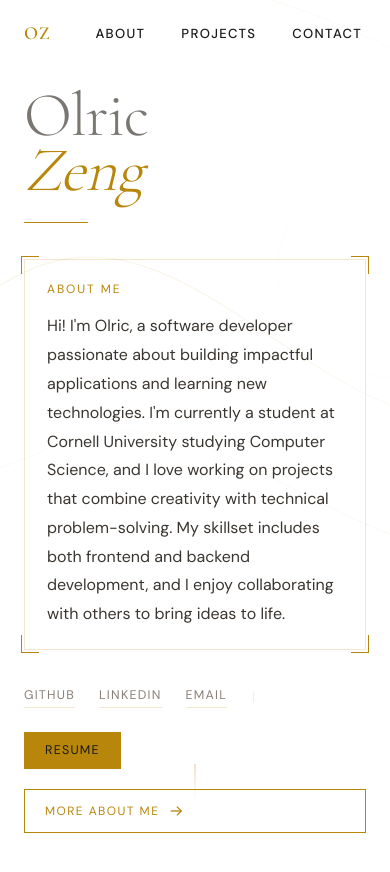
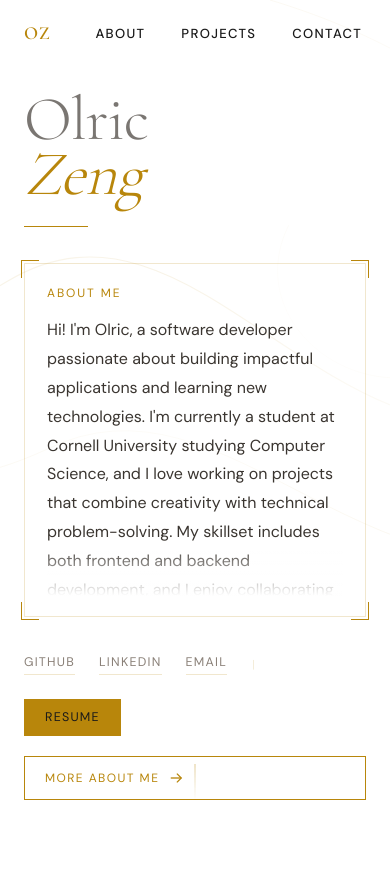
Before and after one commit to frxyoz/portfolio, a Next.js app: page / in a window 390 px wide. Shown: the top 872 px of the page. Built offline with nearby package versions, Linux system fonts and the light colour scheme.

Commit message:
Fixed mobile paging issue

```diff
--- a/src/app/globals.css
+++ b/src/app/globals.css
@@ -8,7 +8,7 @@ body {
   font-family: var(--font-body, 'DM Sans', 'Helvetica Neue', sans-serif);
   background: #ffffff;
   color: #1a1a1a;
-  overflow-x: hidden;
+  overflow-x: clip; /* clip (not hidden) avoids creating a scroll container, keeping IntersectionObserver working on mobile Safari */
   -webkit-font-smoothing: antialiased;
 }
 
--- a/src/components/HeroSection.tsx
+++ b/src/components/HeroSection.tsx
@@ -207,11 +207,21 @@ export default function HeroSection() {
     const [heroInView, setHeroInView] = useState(true);
     const [entered, setEntered] = useState(false);
     const isMobile = useIsMobile();
+    const [aboutExpanded, setAboutExpanded] = useState(false);
+    const aboutTextRef = useRef<HTMLParagraphElement>(null);
+    const [aboutNaturalHeight, setAboutNaturalHeight] = useState(0);
 
     useEffect(() => {
         const t = setTimeout(() => setEntered(true), 80);
         return () => clearTimeout(t);
     }, []);
+
+    useEffect(() => {
+        if (isMobile && aboutTextRef.current) {
+            setAboutNaturalHeight(aboutTextRef.current.scrollHeight);
+        }
+        if (!isMobile) setAboutExpanded(false);
+    }, [isMobile]);
 
     // Fade photo out when hero scrolls out of view (past the 280vh wrapper)
     useEffect(() => {
@@ -247,7 +257,14 @@ export default function HeroSection() {
     const op3 = useTransform(scrollYProgress, [0.06, 0.07], [0, 1]);
     const op4 = useTransform(scrollYProgress, [0.399, 0.401], [0, 1]);
 
-    const aboutText = profile.tagline.replace(/^["'"“”]+|["'"“”]+$/g, '');
+    const aboutText = profile.tagline.replace(/^[“'”””]+|[“'”””]+$/g, '');
+    // Collapsed: fits alongside social links + button. Expanded: those are hidden, freeing 215px.
+    const collapsedHeight = isMobile
+        ? Math.max(100, Math.min(document.documentElement.clientHeight - 548, 280))
+        : 120;
+    const expandedTextHeight = isMobile
+        ? Math.min(aboutNaturalHeight || 400, document.documentElement.clientHeight - 329)
+        : 0;
 
     return (
         <>
@@ -336,7 +353,8 @@ export default function HeroSection() {
                         }} />
 
                         {/* About Me box */}
-                        <div style={{
+                        <div
+                            style={{
                                 border: `1px solid ${ACCENT}33`,
                                 padding: isMobile ? '20px 22px' : '28px 34px',
                                 position: 'relative',
@@ -344,7 +362,10 @@ export default function HeroSection() {
                                 opacity: entered ? 1 : 0,
                                 transform: entered ? 'none' : 'translateY(16px)',
                                 transition: 'opacity 0.8s ease 0.28s, transform 0.8s ease 0.28s',
-                        }}>
+                                cursor: isMobile && !aboutExpanded ? 'pointer' : 'default',
+                            }}
+                            onClick={isMobile && !aboutExpanded ? () => setAboutExpanded(true) : undefined}
+                        >
                             {/* Corner accents — offset -4px so they extend outside the box border */}
                             {[
                                 { top: -4, left: -4, borderTop: `1.5px solid ${ACCENT}`, borderLeft: `1.5px solid ${ACCENT}` },
@@ -355,24 +376,70 @@ export default function HeroSection() {
                                 <div key={i} style={{ position: 'absolute', width: 18, height: 18, ...(s as React.CSSProperties) }} />
                             ))}
 
-                            <p style={{
-                                fontFamily: BODY, fontSize: '0.75rem', letterSpacing: '0.16em',
-                                textTransform: 'uppercase', color: ACCENT, marginBottom: 14,
-                            }}>
+                            <div style={{ display: 'flex', alignItems: 'center', justifyContent: 'space-between', marginBottom: 14 }}>
+                                <span style={{ fontFamily: BODY, fontSize: '0.75rem', letterSpacing: '0.16em', textTransform: 'uppercase', color: ACCENT }}>
                                     About Me
-                            </p>
+                                </span>
+                                {isMobile && aboutExpanded && (
+                                    <motion.button
+                                        initial={{ opacity: 0 }}
+                                        animate={{ opacity: 1 }}
+                                        transition={{ duration: 0.3, delay: 0.25 }}
+                                        onClick={(e) => { e.stopPropagation(); setAboutExpanded(false); }}
+                                        style={{
+                                            background: 'none', border: 'none', cursor: 'pointer',
+                                            display: 'flex', alignItems: 'center', gap: 5, padding: 0,
+                                            fontFamily: BODY, fontSize: '0.65rem', letterSpacing: '0.12em',
+                                            textTransform: 'uppercase', color: ACCENT,
+                                        }}
+                                    >
+                                        <svg width="10" height="10" viewBox="0 0 10 10" fill="none" stroke="currentColor" strokeWidth="1.6">
+                                            <line x1="5" y1="9" x2="5" y2="1" /><polyline points="1,5 5,1 9,5" />
+                                        </svg>
+                                        Show less
+                                    </motion.button>
+                                )}
+                            </div>
+                            {!isMobile ? (
                                 <p style={{
                                     fontFamily: BODY, fontSize: '1rem',
                                     color: '#3a3530', lineHeight: 1.8, marginBottom: 0,
                                 }}>
                                     {aboutText}
                                 </p>
+                            ) : (
+                                <motion.div
+                                    style={{ position: 'relative', overflow: 'hidden' }}
+                                    initial={{ height: collapsedHeight }}
+                                    animate={{ height: aboutExpanded ? expandedTextHeight : collapsedHeight }}
+                                    transition={{ duration: 0.5, ease: [0.22, 1, 0.36, 1] }}
+                                >
+                                    <p ref={aboutTextRef} style={{
+                                        fontFamily: BODY, fontSize: '1rem',
+                                        color: '#3a3530', lineHeight: 1.8, marginBottom: 0,
+                                    }}>
+                                        {aboutText}
+                                    </p>
+                                    <motion.div
+                                        animate={{ opacity: aboutExpanded ? 0 : 1 }}
+                                        transition={{ duration: 0.25 }}
+                                        style={{
+                                            position: 'absolute',
+                                            bottom: 0, left: 0, right: 0,
+                                            height: 52,
+                                            background: 'linear-gradient(to bottom, rgba(255,255,255,0), #ffffff)',
+                                            pointerEvents: 'none',
+                                        }}
+                                    />
+                                </motion.div>
+                            )}
 
                         </div>
 
                         {/* Social links + CTAs */}
                         <div style={{
-                            display: 'flex', gap: 24, marginTop: 36,
+                            display: isMobile && aboutExpanded ? 'none' : 'flex',
+                            gap: 24, marginTop: 36,
                             opacity: entered ? 1 : 0,
                             transition: 'opacity 0.8s ease 0.4s',
                             flexWrap: 'wrap', alignItems: 'center',
@@ -428,7 +495,7 @@ export default function HeroSection() {
                         </div>
 
                         {/* Mobile-only Mind Map CTA — replaces the desktop photo interaction */}
-                        {isMobile && (
+                        {isMobile && !aboutExpanded && (
                             <button
                                 onClick={() => setMindMapOpen(true)}
                                 style={{
```
Lines whose indentation alone changed are shown as unchanged.
